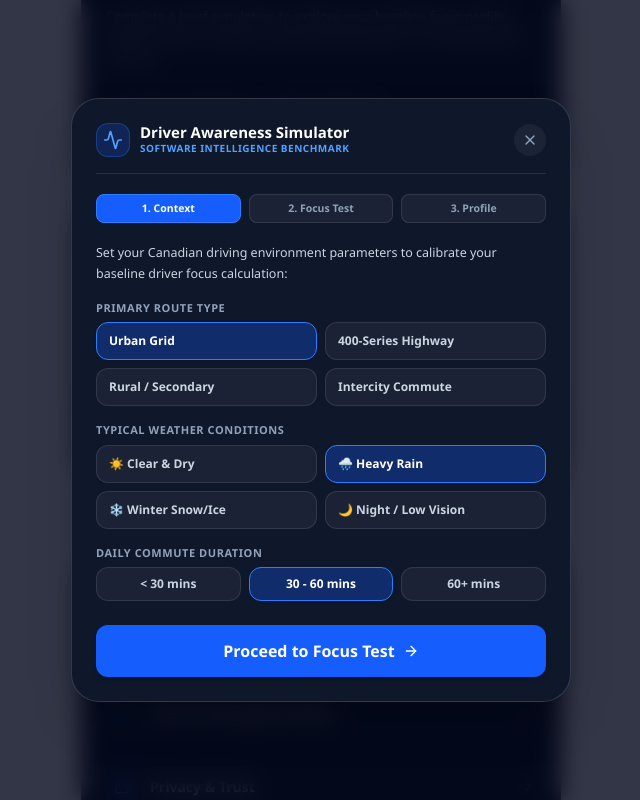
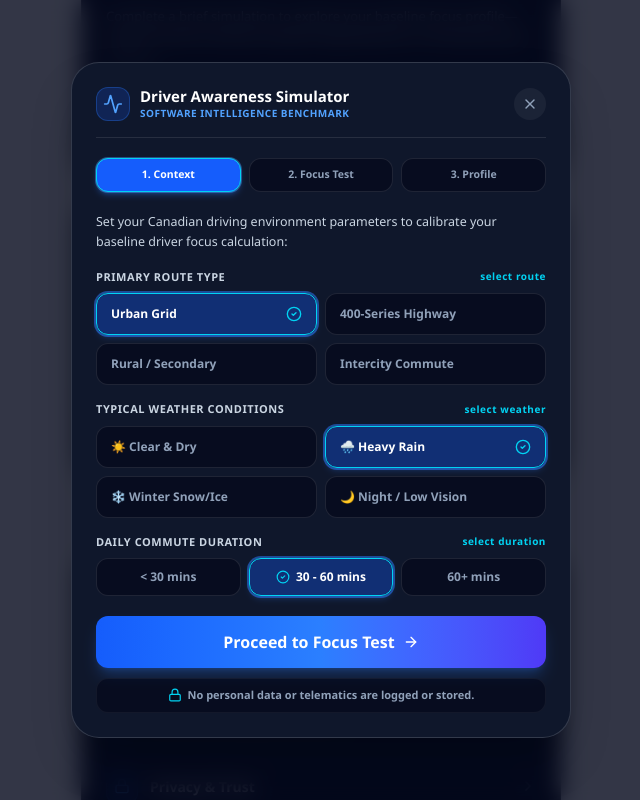
Before and after one commit to MaverickKing17/astrateq-social-funnel, a React (Vite) app: page / in a window 1280 px wide. Both pictures are taken after a click on the button "Start Driver Awareness Simulation". Shown: the part 610-1410 px from the top of the page, without its empty margins (319-959 px from the left). Built offline with nearby package versions, Linux system fonts and the light colour scheme.

Commit message:
feat: add transition state to simulator steps
Implement `isStepTransitioning` to manage smooth UI transitions between simulator steps and standardize transition timings.

```diff
--- a/src/App.tsx
+++ b/src/App.tsx
@@ -39,6 +39,7 @@ export default function App() {
 
   // Simulation state
   const [simStep, setSimStep] = useState<1 | 2 | 3>(1);
+  const [isStepTransitioning, setIsStepTransitioning] = useState(false);
   const [commuteType, setCommuteType] = useState('urban');
   const [weatherCondition, setWeatherCondition] = useState('rain');
   const [commuteTime, setCommuteTime] = useState('medium');
@@ -73,11 +74,21 @@ export default function App() {
   // Reset simulator
   const resetSim = () => {
     setSimStep(1);
+    setIsStepTransitioning(false);
     setTestStatus('idle');
     setTrials([]);
     setCurrentTrial(1);
     setReactionMsg('Tap "Start Reaction Test" when ready.');
     if (timerRef.current) clearTimeout(timerRef.current);
+  };
+
+  // Transition to focus test smoothly
+  const handleProceedToFocusTest = () => {
+    setIsStepTransitioning(true);
+    setTimeout(() => {
+      setSimStep(2);
+      setIsStepTransitioning(false);
+    }, 450);
   };
 
   // Start trial
@@ -116,9 +127,11 @@ export default function App() {
       } else {
         setTestStatus('done');
         setReactionMsg('Simulation Complete! Calculating baseline intelligence profile...');
+        setIsStepTransitioning(true);
         setTimeout(() => {
           setSimStep(3);
-        }, 1000);
+          setIsStepTransitioning(false);
+        }, 800);
       }
     }
   };
@@ -698,17 +711,55 @@ export default function App() {
 
             {/* Step Progress Pills */}
             <div className="grid grid-cols-3 gap-2 text-center">
-              <div className={`py-1.5 rounded-lg text-[10.5px] font-bold border transition-all ${simStep === 1 ? 'bg-blue-600 border-blue-500 text-white' : 'bg-white/5 border-white/10 text-slate-400'}`}>
-                1. Context
+              <div className={`py-2 px-1 rounded-xl text-[10.5px] font-extrabold border transition-all flex items-center justify-center gap-1 ${
+                simStep === 1
+                  ? 'bg-blue-600 border-cyan-400 text-white shadow-md shadow-blue-500/30 ring-1 ring-blue-400/40'
+                  : simStep > 1
+                  ? 'bg-blue-950/80 border-blue-500/40 text-cyan-300'
+                  : 'bg-slate-950/60 border-white/10 text-slate-400'
+              }`}>
+                {simStep > 1 ? <Check className="w-3.5 h-3.5 text-cyan-400" /> : null}
+                <span>1. Context</span>
               </div>
-              <div className={`py-1.5 rounded-lg text-[10.5px] font-bold border transition-all ${simStep === 2 ? 'bg-blue-600 border-blue-500 text-white' : 'bg-white/5 border-white/10 text-slate-400'}`}>
-                2. Focus Test
+
+              <div className={`py-2 px-1 rounded-xl text-[10.5px] font-extrabold border transition-all flex items-center justify-center gap-1 ${
+                simStep === 2
+                  ? 'bg-blue-600 border-cyan-400 text-white shadow-md shadow-blue-500/30 ring-1 ring-blue-400/40'
+                  : simStep > 2
+                  ? 'bg-blue-950/80 border-blue-500/40 text-cyan-300'
+                  : 'bg-slate-950/60 border-white/10 text-slate-400'
+              }`}>
+                {simStep > 2 ? <Check className="w-3.5 h-3.5 text-cyan-400" /> : null}
+                <span>2. Focus Test</span>
               </div>
-              <div className={`py-1.5 rounded-lg text-[10.5px] font-bold border transition-all ${simStep === 3 ? 'bg-blue-600 border-blue-500 text-white' : 'bg-white/5 border-white/10 text-slate-400'}`}>
-                3. Profile
+
+              <div className={`py-2 px-1 rounded-xl text-[10.5px] font-extrabold border transition-all flex items-center justify-center gap-1 ${
+                simStep === 3
+                  ? 'bg-blue-600 border-cyan-400 text-white shadow-md shadow-blue-500/30 ring-1 ring-blue-400/40'
+                  : 'bg-slate-950/60 border-white/10 text-slate-400'
+              }`}>
+                <span>3. Profile</span>
               </div>
             </div>
 
+            {/* STEP TRANSITION LOADER */}
+            {isStepTransitioning ? (
+              <div className="flex flex-col items-center justify-center py-14 gap-4 text-center animate-fade-in my-4">
+                <div className="relative w-12 h-12 flex items-center justify-center">
+                  <div className="absolute inset-0 rounded-full border-2 border-blue-500/20 border-t-cyan-400 animate-spin"></div>
+                  <Cpu className="w-5 h-5 text-cyan-400 animate-pulse" />
+                </div>
+                <div className="flex flex-col gap-1">
+                  <span className="text-xs font-extrabold text-white uppercase tracking-wider">
+                    {simStep === 1 ? 'Calibrating Driver Context Parameters...' : 'Calculating Intelligence Profile...'}
+                  </span>
+                  <span className="text-[10.5px] font-semibold text-slate-400">
+                    Applying {updateProvince} road vectors to cognitive baseline
+                  </span>
+                </div>
+              </div>
+            ) : (
+              <>
                 {/* STEP 1: CONTEXT SELECTION */}
                 {simStep === 1 && (
                   <div className="flex flex-col gap-4 animate-fade-in">
@@ -717,9 +768,10 @@ export default function App() {
                     </p>
 
                     {/* Commute Type */}
-                <div className="flex flex-col gap-1.5">
-                  <label className="text-[11px] font-bold text-slate-400 uppercase tracking-wider">
-                    Primary Route Type
+                    <div className="flex flex-col gap-2">
+                      <label className="text-[11px] font-extrabold text-slate-300 uppercase tracking-wider flex items-center justify-between">
+                        <span>Primary Route Type</span>
+                        <span className="text-[10px] font-bold text-cyan-400 lowercase">select route</span>
                       </label>
                       <div className="grid grid-cols-2 gap-2">
                         {[
@@ -732,18 +784,26 @@ export default function App() {
                             key={item.id}
                             type="button"
                             onClick={() => setCommuteType(item.id)}
-                        className={`py-2.5 px-3 rounded-xl border text-xs font-bold text-left transition-all cursor-pointer ${commuteType === item.id ? 'bg-blue-600/30 border-blue-500 text-white shadow-sm' : 'bg-white/5 border-white/10 text-slate-300 hover:bg-white/10'}`}
+                            className={`py-3 px-3.5 rounded-xl border text-xs font-extrabold text-left transition-all duration-150 cursor-pointer flex items-center justify-between ${
+                              commuteType === item.id
+                                ? 'bg-blue-600/35 border-cyan-400 text-white ring-2 ring-blue-500/50 shadow-md shadow-blue-500/20'
+                                : 'bg-slate-950/60 border-white/10 text-slate-400 hover:border-white/25 hover:text-slate-200 hover:bg-white/5'
+                            }`}
                           >
-                        {item.label}
+                            <span>{item.label}</span>
+                            {commuteType === item.id && (
+                              <CheckCircle2 className="w-4 h-4 text-cyan-400 shrink-0" />
+                            )}
                           </button>
                         ))}
                       </div>
                     </div>
 
                     {/* Weather */}
-                <div className="flex flex-col gap-1.5">
-                  <label className="text-[11px] font-bold text-slate-400 uppercase tracking-wider">
-                    Typical Weather Conditions
+                    <div className="flex flex-col gap-2">
+                      <label className="text-[11px] font-extrabold text-slate-300 uppercase tracking-wider flex items-center justify-between">
+                        <span>Typical Weather Conditions</span>
+                        <span className="text-[10px] font-bold text-cyan-400 lowercase">select weather</span>
                       </label>
                       <div className="grid grid-cols-2 gap-2">
                         {[
@@ -756,18 +816,26 @@ export default function App() {
                             key={item.id}
                             type="button"
                             onClick={() => setWeatherCondition(item.id)}
-                        className={`py-2.5 px-3 rounded-xl border text-xs font-bold text-left transition-all cursor-pointer ${weatherCondition === item.id ? 'bg-blue-600/30 border-blue-500 text-white shadow-sm' : 'bg-white/5 border-white/10 text-slate-300 hover:bg-white/10'}`}
+                            className={`py-3 px-3.5 rounded-xl border text-xs font-extrabold text-left transition-all duration-150 cursor-pointer flex items-center justify-between ${
+                              weatherCondition === item.id
+                                ? 'bg-blue-600/35 border-cyan-400 text-white ring-2 ring-blue-500/50 shadow-md shadow-blue-500/20'
+                                : 'bg-slate-950/60 border-white/10 text-slate-400 hover:border-white/25 hover:text-slate-200 hover:bg-white/5'
+                            }`}
                           >
-                        {item.label}
+                            <span>{item.label}</span>
+                            {weatherCondition === item.id && (
+                              <CheckCircle2 className="w-4 h-4 text-cyan-400 shrink-0" />
+                            )}
                           </button>
                         ))}
                       </div>
                     </div>
 
                     {/* Commute Duration */}
-                <div className="flex flex-col gap-1.5">
-                  <label className="text-[11px] font-bold text-slate-400 uppercase tracking-wider">
-                    Daily Commute Duration
+                    <div className="flex flex-col gap-2">
+                      <label className="text-[11px] font-extrabold text-slate-300 uppercase tracking-wider flex items-center justify-between">
+                        <span>Daily Commute Duration</span>
+                        <span className="text-[10px] font-bold text-cyan-400 lowercase">select duration</span>
                       </label>
                       <div className="grid grid-cols-3 gap-2">
                         {[
@@ -779,22 +847,37 @@ export default function App() {
                             key={item.id}
                             type="button"
                             onClick={() => setCommuteTime(item.id)}
-                        className={`py-2 px-2.5 rounded-xl border text-xs font-bold text-center transition-all cursor-pointer ${commuteTime === item.id ? 'bg-blue-600/30 border-blue-500 text-white shadow-sm' : 'bg-white/5 border-white/10 text-slate-300 hover:bg-white/10'}`}
+                            className={`py-2.5 px-2.5 rounded-xl border text-xs font-extrabold text-center transition-all duration-150 cursor-pointer flex items-center justify-center gap-1.5 ${
+                              commuteTime === item.id
+                                ? 'bg-blue-600/35 border-cyan-400 text-white ring-2 ring-blue-500/50 shadow-md shadow-blue-500/20'
+                                : 'bg-slate-950/60 border-white/10 text-slate-400 hover:border-white/25 hover:text-slate-200 hover:bg-white/5'
+                            }`}
                           >
-                        {item.label}
+                            {commuteTime === item.id && (
+                              <CheckCircle2 className="w-3.5 h-3.5 text-cyan-400 shrink-0" />
+                            )}
+                            <span>{item.label}</span>
                           </button>
                         ))}
                       </div>
                     </div>
 
+                    <div className="flex flex-col gap-2.5 mt-1">
                       <button
                         type="button"
-                  onClick={() => setSimStep(2)}
-                  className="mt-2 w-full bg-blue-600 hover:bg-blue-500 text-white font-bold py-3.5 px-4 rounded-xl flex items-center justify-center gap-2 cursor-pointer shadow-md active:scale-[0.98] transition-all"
+                        onClick={handleProceedToFocusTest}
+                        className="w-full bg-gradient-to-r from-blue-600 via-blue-500 to-indigo-600 hover:from-blue-500 hover:to-indigo-500 text-white font-extrabold py-3.5 px-4 rounded-xl flex items-center justify-center gap-2 cursor-pointer shadow-lg shadow-blue-500/25 active:scale-[0.98] transition-all"
                       >
                         <span>Proceed to Focus Test</span>
                         <ArrowRight className="w-4 h-4" />
                       </button>
+
+                      {/* IN-MODAL PRIVACY MICRO-COPY */}
+                      <div className="flex items-center justify-center gap-1.5 text-[11px] font-semibold text-slate-400 text-center bg-slate-950/60 border border-white/5 py-2 px-3 rounded-xl">
+                        <Lock className="w-3.5 h-3.5 text-cyan-400 shrink-0" />
+                        <span>No personal data or telematics are logged or stored.</span>
+                      </div>
+                    </div>
                   </div>
                 )}
 
@@ -852,16 +935,24 @@ export default function App() {
                       )}
                     </div>
 
+                    <div className="flex flex-col gap-2.5">
                       {testStatus === 'idle' && (
                         <button
                           type="button"
                           onClick={startTrial}
-                    className="w-full bg-blue-600 hover:bg-blue-500 text-white font-bold py-3.5 px-4 rounded-xl flex items-center justify-center gap-2 cursor-pointer shadow-md active:scale-[0.98] transition-all"
+                          className="w-full bg-gradient-to-r from-blue-600 via-blue-500 to-indigo-600 hover:from-blue-500 hover:to-indigo-500 text-white font-extrabold py-3.5 px-4 rounded-xl flex items-center justify-center gap-2 cursor-pointer shadow-lg shadow-blue-500/25 active:scale-[0.98] transition-all"
                         >
                           <Zap className="w-4 h-4" />
                           <span>Start Trial {currentTrial}</span>
                         </button>
                       )}
+
+                      {/* IN-MODAL PRIVACY MICRO-COPY */}
+                      <div className="flex items-center justify-center gap-1.5 text-[11px] font-semibold text-slate-400 text-center bg-slate-950/60 border border-white/5 py-2 px-3 rounded-xl">
+                        <Lock className="w-3.5 h-3.5 text-cyan-400 shrink-0" />
+                        <span>No personal data or telematics are logged or stored.</span>
+                      </div>
+                    </div>
 
                     {trials.length > 0 && (
                       <div className="flex items-center justify-center gap-3 text-xs font-bold text-slate-400 border-t border-white/10 pt-3">
@@ -960,7 +1051,7 @@ export default function App() {
                       <button
                         type="button"
                         onClick={() => { setIsSimulatorOpen(false); setIsUpdatesOpen(true); }}
-                    className="w-full bg-blue-600 hover:bg-blue-500 text-white font-bold py-3.5 px-4 rounded-xl flex items-center justify-center gap-2 cursor-pointer text-xs shadow-md active:scale-[0.98] transition-all"
+                        className="w-full bg-gradient-to-r from-blue-600 via-blue-500 to-indigo-600 hover:from-blue-500 hover:to-indigo-500 text-white font-extrabold py-3.5 px-4 rounded-xl flex items-center justify-center gap-2 cursor-pointer text-xs shadow-lg shadow-blue-500/25 active:scale-[0.98] transition-all"
                       >
                         <Bell className="w-4 h-4" />
                         <span>Join Research Updates with Profile</span>
@@ -974,9 +1065,17 @@ export default function App() {
                         <RefreshCw className="w-3 h-3" />
                         <span>Retake 60-Second Simulation</span>
                       </button>
+
+                      {/* IN-MODAL PRIVACY MICRO-COPY */}
+                      <div className="flex items-center justify-center gap-1.5 text-[11px] font-semibold text-slate-400 text-center bg-slate-950/60 border border-white/5 py-2 px-3 rounded-xl mt-1">
+                        <Lock className="w-3.5 h-3.5 text-cyan-400 shrink-0" />
+                        <span>No personal data or telematics are logged or stored.</span>
+                      </div>
                     </div>
 
                   </div>
+                )}
+              </>
             )}
 
           </div>
```
Lines whose indentation alone changed are shown as unchanged.
